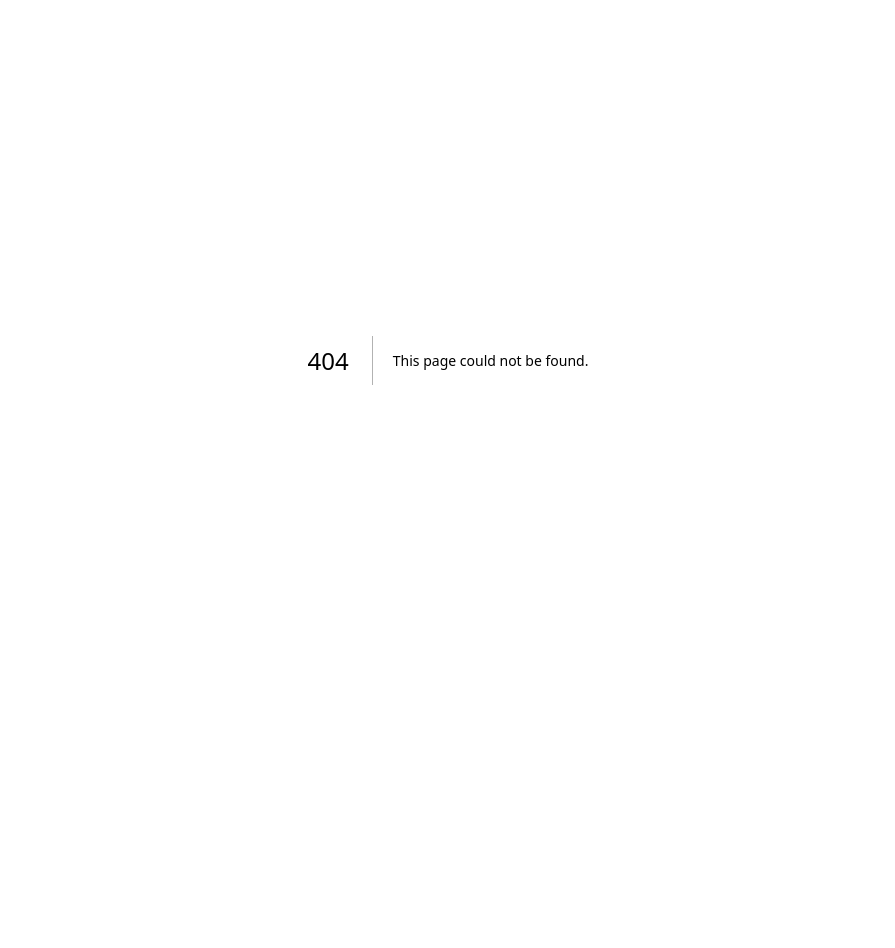
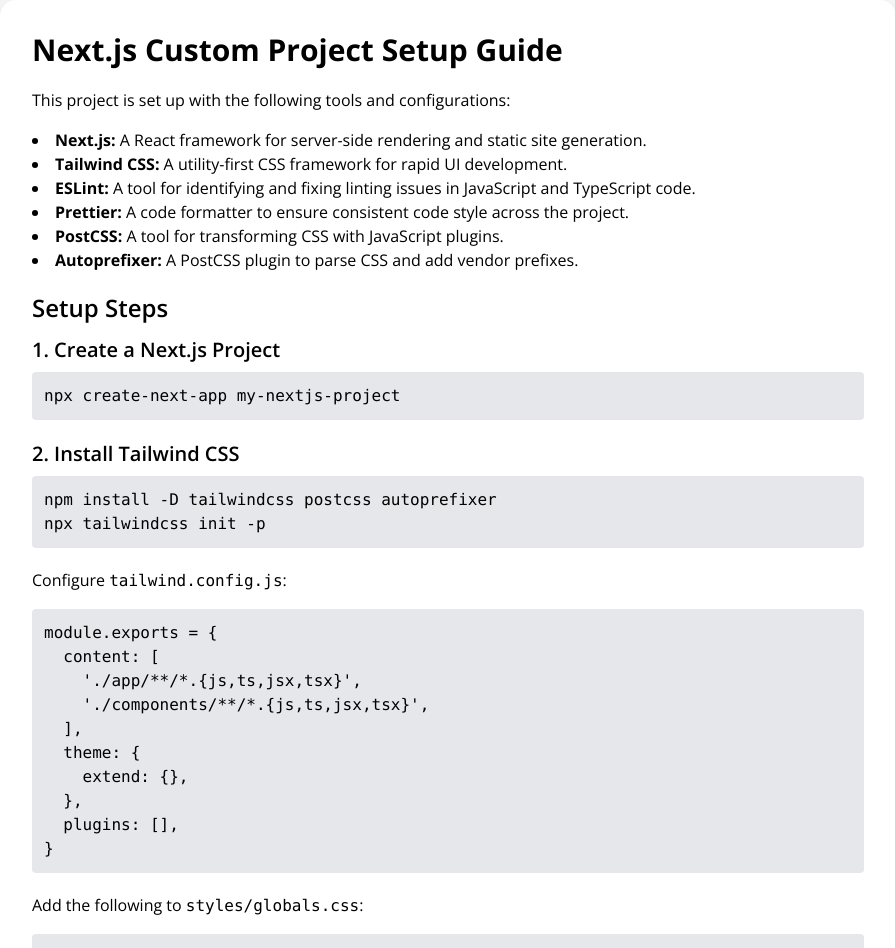
Before and after one commit to developer-mindpath/Frontend-boilerplates, a Next.js app: page / in a window 1280 px wide. Before the commit this address had no page. Shown: the part 40-988 px from the top of the page, without its empty margins (192-1087 px from the left). Before the commit the page ends 800 px from the top, so only its background shows below. Built offline with nearby package versions, Linux system fonts and the light colour scheme.

Commit message:
project setup complete

```diff
--- a/next.config.mjs
+++ b/next.config.mjs
@@ -1,14 +1,4 @@
 /** @type {import('next').NextConfig} */
-const nextConfig = {
-  async redirects() {
-    return [
-      {
-        source: '/',
-        destination: '/login',
-        permanent: true,
-      },
-    ];
-  },
-};
+const nextConfig = {};
 
 export default nextConfig;
--- a/src/app/login/page.tsx
+++ /dev/null
@@ -1,7 +0,0 @@
-/**
- * @function  Login Page
- * @return {JSX.Element}
- */
-export default function Login() {
-  return <div>Login Page</div>;
-}
--- /dev/null
+++ b/src/app/not-found.tsx
@@ -0,0 +1,28 @@
+// app/not-found.tsx
+import React from 'react';
+import Link from 'next/link';
+
+const NotFoundPage = () => {
+  return (
+    <div className="flex items-center justify-center min-h-screen bg-gray-100 p-5">
+      <div className="text-center bg-white p-8 rounded-lg shadow-md">
+        <h1 className="text-6xl font-bold text-red-600 mb-4">404</h1>
+        <p className="text-xl text-gray-700 mb-4">
+          Oops! The page you are looking for does not exist.
+        </p>
+        <p className="text-lg text-gray-500 mb-8">
+          It might have been removed, had its name changed, or is temporarily
+          unavailable.
+        </p>
+        <Link
+          href="/"
+          className="inline-block bg-blue-500 text-white py-2 px-4 rounded hover:bg-blue-600 transition"
+        >
+          Go to Home
+        </Link>
+      </div>
+    </div>
+  );
+};
+
+export default NotFoundPage;
--- a/.eslintrc.json
+++ b/src/app/page.tsx
@@ -1,4 +1,94 @@
-{
+// app/page.tsx
+import React from 'react';
+
+const Page = () => {
+  return (
+    <div className="min-h-screen bg-gray-100 py-10 px-5">
+      <div className="max-w-4xl mx-auto bg-white p-8 shadow-md rounded-lg">
+        <h1 className="text-3xl font-bold mb-5">
+          Next.js Custom Project Setup Guide
+        </h1>
+        <p className="mb-4">
+          This project is set up with the following tools and configurations:
+        </p>
+        <ul className="list-disc list-inside mb-5">
+          <li>
+            <strong>Next.js:</strong> A React framework for server-side
+            rendering and static site generation.
+          </li>
+          <li>
+            <strong>Tailwind CSS:</strong> A utility-first CSS framework for
+            rapid UI development.
+          </li>
+          <li>
+            <strong>ESLint:</strong> A tool for identifying and fixing linting
+            issues in JavaScript and TypeScript code.
+          </li>
+          <li>
+            <strong>Prettier:</strong> A code formatter to ensure consistent
+            code style across the project.
+          </li>
+          <li>
+            <strong>PostCSS:</strong> A tool for transforming CSS with
+            JavaScript plugins.
+          </li>
+          <li>
+            <strong>Autoprefixer:</strong> A PostCSS plugin to parse CSS and add
+            vendor prefixes.
+          </li>
+        </ul>
+
+        <h2 className="text-2xl font-semibold mb-3">Setup Steps</h2>
+
+        <h3 className="text-xl font-semibold mb-2">
+          1. Create a Next.js Project
+        </h3>
+        <pre className="bg-gray-200 p-3 rounded mb-5">
+          <code>npx create-next-app my-nextjs-project</code>
+        </pre>
+
+        <h3 className="text-xl font-semibold mb-2">2. Install Tailwind CSS</h3>
+        <pre className="bg-gray-200 p-3 rounded mb-5">
+          <code>
+            {`npm install -D tailwindcss postcss autoprefixer\nnpx tailwindcss init -p`}
+          </code>
+        </pre>
+        <p className="mb-4">
+          Configure <code>tailwind.config.js</code>:
+        </p>
+        <pre className="bg-gray-200 p-3 rounded mb-5">
+          <code>
+            {`module.exports = {
+  content: [
+    './app/**/*.{js,ts,jsx,tsx}',
+    './components/**/*.{js,ts,jsx,tsx}',
+  ],
+  theme: {
+    extend: {},
+  },
+  plugins: [],
+}`}
+          </code>
+        </pre>
+        <p className="mb-4">
+          Add the following to <code>styles/globals.css</code>:
+        </p>
+        <pre className="bg-gray-200 p-3 rounded mb-5">
+          <code>{`@tailwind base;\n@tailwind components;\n@tailwind utilities;`}</code>
+        </pre>
+
+        <h3 className="text-xl font-semibold mb-2">
+          3. Install ESLint and Prettier
+        </h3>
+        <pre className="bg-gray-200 p-3 rounded mb-5 overflow-auto">
+          <code>{`npm install -D eslint prettier eslint-plugin-react eslint-plugin-react-hooks eslint-plugin-jsx-a11y eslint-plugin-import eslint-config-airbnb eslint-config-prettier eslint-plugin-prettier`}</code>
+        </pre>
+        <p className="mb-4">
+          Create <code>.eslintrc.json</code>:
+        </p>
+        <pre className="bg-gray-200 p-3 rounded mb-5 h-[600px] overflow-auto">
+          <code>
+            {`{
   "env": {
     "browser": true,
     "commonjs": false,
@@ -109,7 +199,7 @@
     "max-len": [
       "error",
       {
-        "code": 120
+        "code": 300
       }
     ],
     //Enable to declare empty interface
@@ -129,3 +219,28 @@
     "src/components/ui"
   ]
 }
+
+`}
+          </code>
+        </pre>
+        <p className="mb-4">
+          Create <code>.prettierrc</code>:
+        </p>
+        <pre className="bg-gray-200 p-3 rounded mb-5">
+          <code>
+            {`{
+  "printWidth": 80,
+  "singleQuote": true,
+  "trailingComma": "all",
+  "endOfLine": "lf",
+  "tabWidth": 2
+}
+`}
+          </code>
+        </pre>
+      </div>
+    </div>
+  );
+};
+
+export default Page;
--- a/src/components/ui/text.tsx
+++ /dev/null
@@ -1,57 +0,0 @@
-import {
-  createElement,
-  forwardRef,
-  memo,
-  type ComponentPropsWithoutRef,
-} from 'react';
-
-import { cva, type VariantProps } from 'class-variance-authority';
-
-import { cn } from '@/lib/utils';
-
-export const textVariants = cva('font-normal text-foreground', {
-  variants: {
-    level: {
-      lgTitle: 'text-4xl leading-9',
-      baseTitle: 'text-3xl leading-9',
-      mdTitle: 'text-2xl leading-8',
-      smTitle: 'text-xl leading-8',
-      xsTitle: 'text-lg leading-8',
-      sub: 'text-lg leading-8 tracking-wide text-muted-foreground',
-      xlTall: 'text-xl leading-8',
-      xl: 'text-xl leading-7',
-      lgTall: 'text-lg leading-8',
-      lg: 'text-lg leading-7',
-      baseTall: 'text-base leading-7',
-      base: 'text-base leading-6',
-      mdTall: 'text-md leading-6',
-      md: 'text-md leading-4',
-      smTall: 'text-sm leading-4',
-      sm: 'text-sm leading-3',
-      xs: 'text-xs leading-3',
-    },
-  },
-  defaultVariants: {
-    level: 'md',
-  },
-});
-
-interface TextProps
-  extends ComponentPropsWithoutRef<'p'>,
-    VariantProps<typeof textVariants> {
-  as?: keyof JSX.IntrinsicElements;
-}
-
-export const Text = memo(
-  forwardRef<HTMLHeadingElement, TextProps>(
-    ({ level = 'base', as = 'p', className, ...props }, _ref) => {
-      return createElement(as, {
-        ref: _ref,
-        className: cn(textVariants({ level: level }), className),
-        ...props,
-      });
-    },
-  ),
-);
-
-Text.displayName = 'Text';
```
